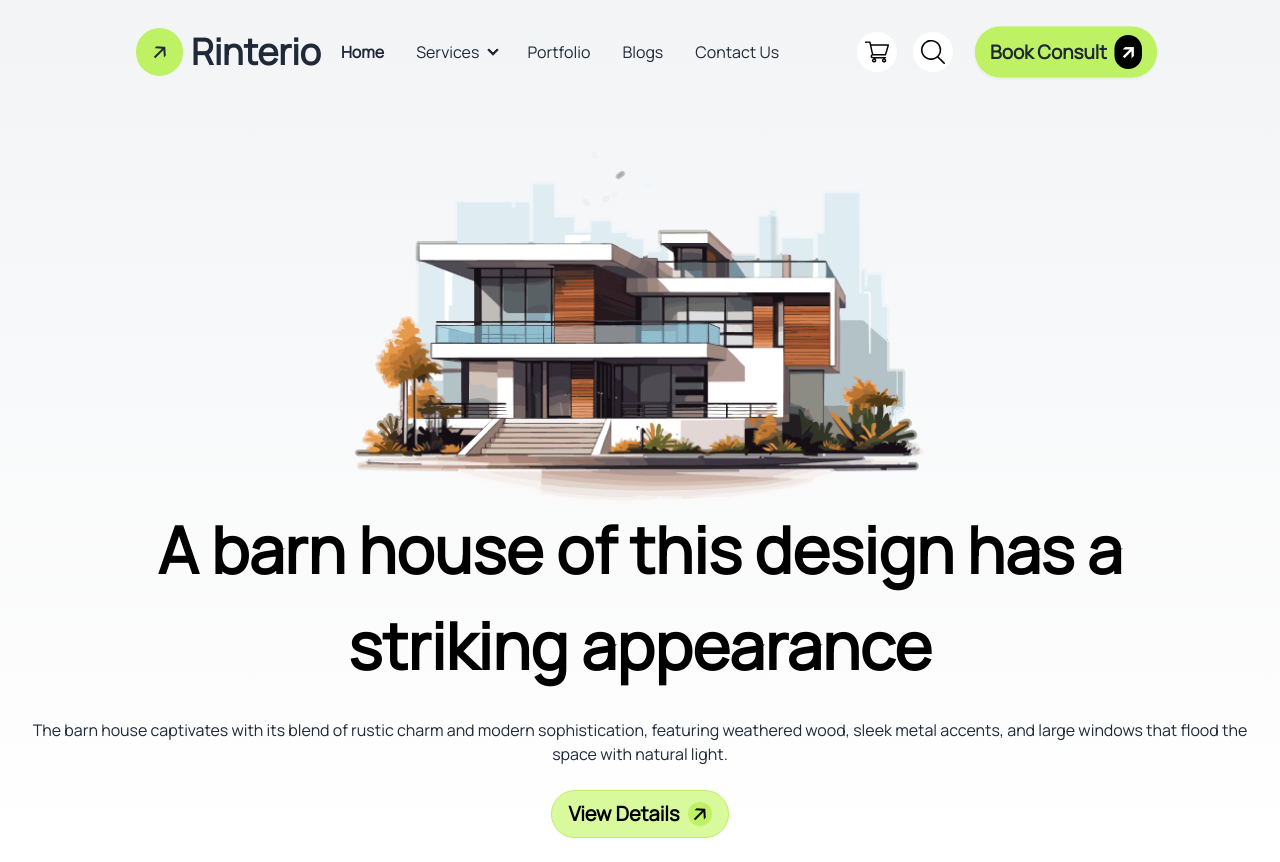
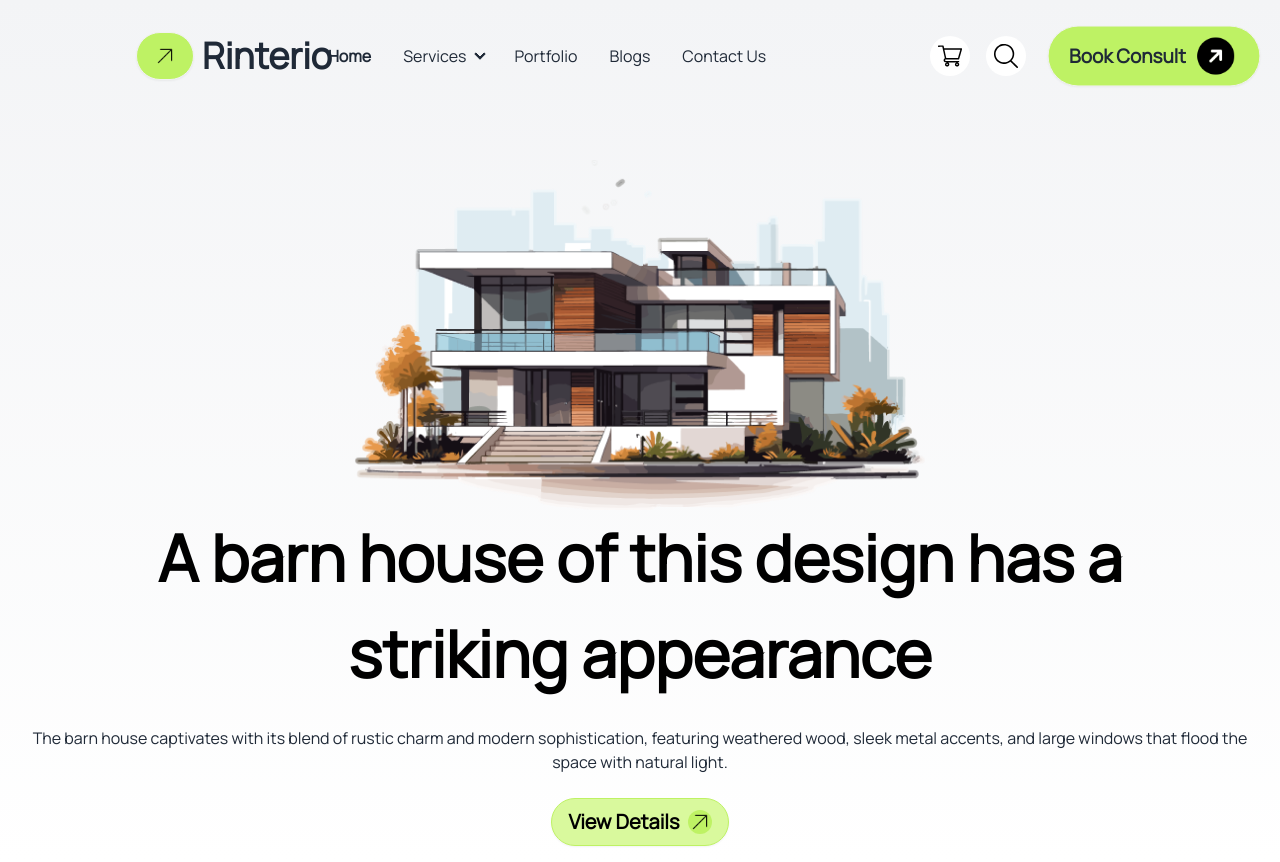
Before and after one commit to sajidhossain8272/B10-Assignment-03, a React (Vite) app: page / in a window 1280 px wide. Built offline with nearby package versions, Linux system fonts and the light colour scheme.

Commit message:
arrow-bug-fixed

```diff
--- a/src/App.jsx
+++ b/src/App.jsx
@@ -39,7 +39,7 @@ function App() {
                 </li>
               </ul>
             </div>
-            <a className='btn btn-ghost text-xl'>🡥</a>
+            <button className='btn h-full'><img className="w-6" src="arrow-up.png" alt="" /></button>
             <h1 className='text-4xl font-extrabold ml-2'>Rinterio</h1>
           </div>
           <div className='navbar-center mt-4 hidden lg:flex lg:pr-32 sm:pl'>
@@ -81,12 +81,9 @@ function App() {
               </button>
             </div>
 
-            <a className='btn hidden md:flex font-extrabold text-[20px] w-auto h-14'>
+            <a className='btn hidden md:flex font-extrabold text-[20px] w-56 h-16'>
               Book Consult
-              <span className='bg-black text-white p-2 ml-0 rounded-full'>
-                {" "}
-                🡭{" "}
-              </span>
+              <img className="w-12 rounded-full border-lime-900" src="right-upp.png" alt="" />
             </a>
             <div className='dropdown'>
               <div
@@ -147,7 +144,7 @@ function App() {
       <p className="text-[16px] py-6">
       The barn house captivates with its blend of rustic charm and modern sophistication, featuring weathered wood, sleek metal accents, and large windows that flood the space with natural light.
       </p>
-      <button className="btn btn-secondary text-[20px]">View Details <span className="bg-lime-300 rounded-full h-6 w-6 flex items-center justify-center">🡥</span></button>
+      <button className="btn btn-secondary text-[20px]">View Details <span className="bg-lime-300 rounded-full h-6 w-6 flex items-center justify-center"><img src="arrow-up.png" alt="" /></span></button>
 
     </div>
   </div>
```
Also changed, not shown: public/arrow-up.png (added), public/right-upp.png (added).
